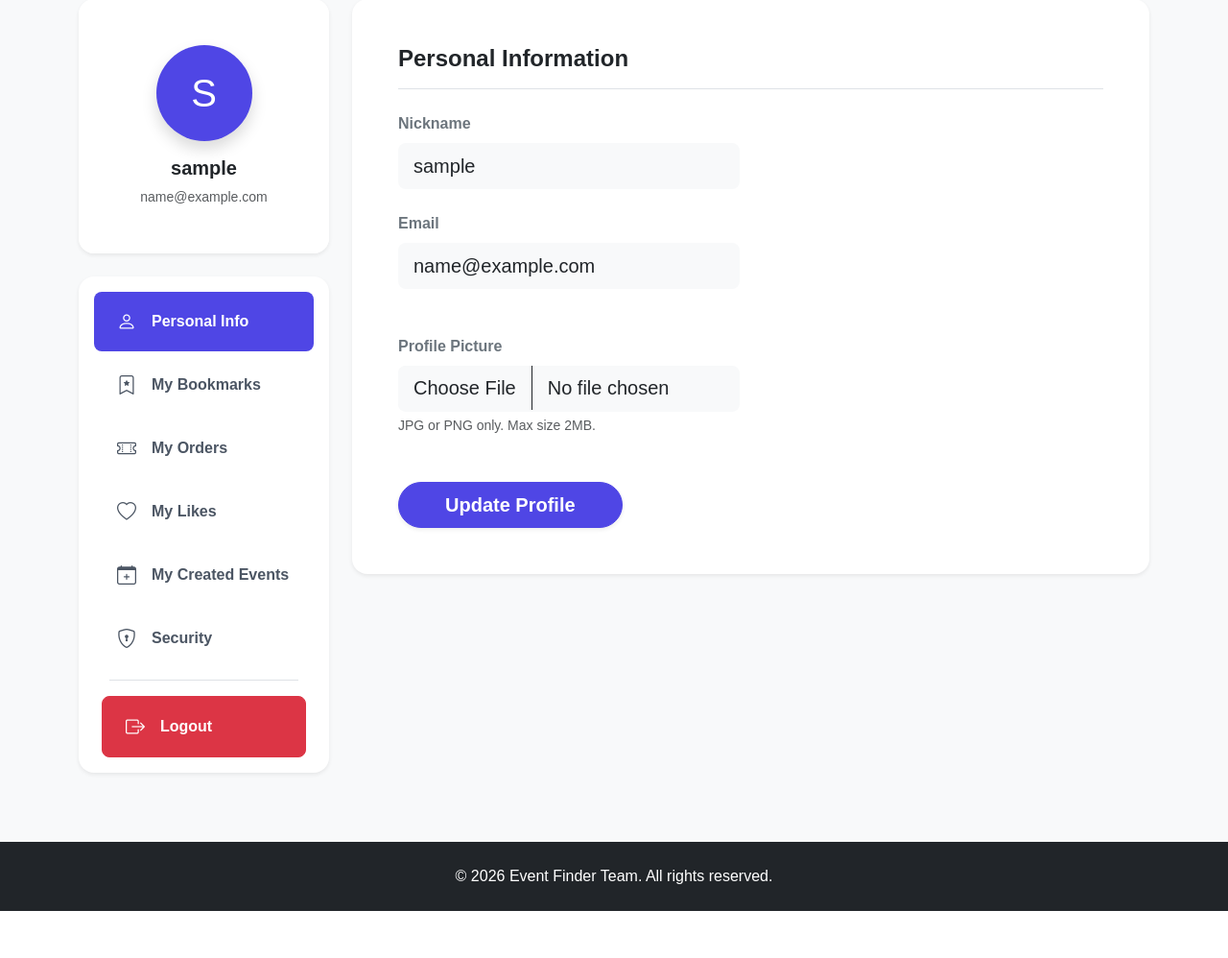
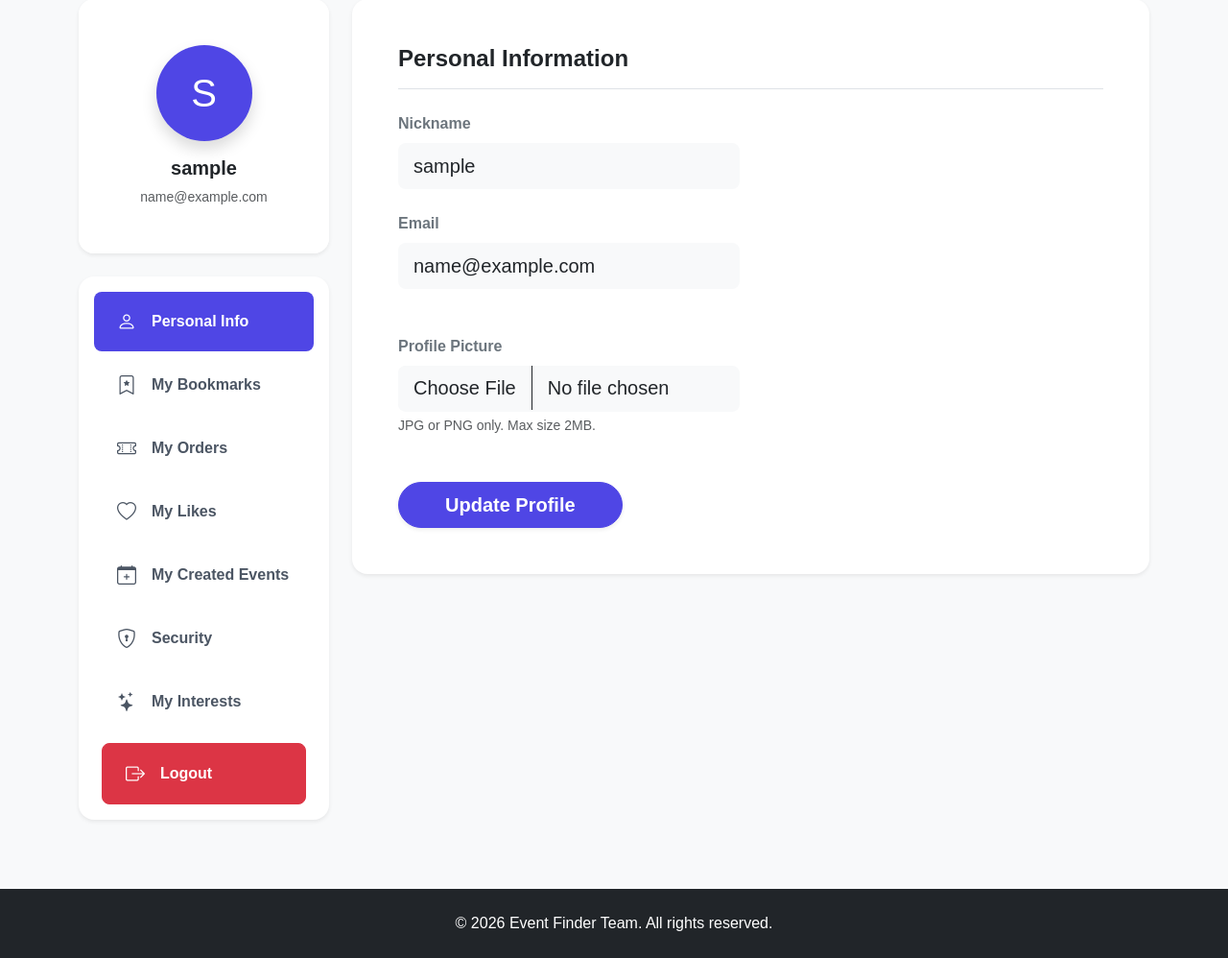
Before and after one commit to amritanshkm/CITS5505-Project, a Flask app: page /profile in a window 1280 px wide. Shown: the part 81-1079 px from the top of the page at 96% size. Before the commit the page ends 1030 px from the top, so only its background shows below. Run offline with Flask 3, Linux system fonts and the light colour scheme; the visitor is signed in with stand-in values (Sample User, id 1); data that the repository does not hold is empty; some libraries are stand-ins or nearby versions.

Commit message:
feat: add interests tab to profile sidebar

```diff
--- a/app/templates/profile.html
+++ b/app/templates/profile.html
@@ -30,6 +30,22 @@
 }
 .nav-pills .nav-link:hover:not(.active) {
     background-color: #f3f4f6;
+}
+
+.interest-btn {
+    transition: all 0.2s ease-in-out;
+    font-size: 0.85rem;
+}
+
+.interest-btn:hover {
+    transform: translateY(-2px);
+}
+
+.interest-btn.active {
+    background-color: #4f46e5 !important;
+    color: white !important;
+    border-color: #4f46e5 !important;
+    box-shadow: 0 4px 10px rgba(79, 70, 229, 0.25);
 }
 </style>
 {% endblock %}
@@ -74,7 +90,10 @@
                     <button class="nav-link text-start px-4 py-3 fw-semibold d-flex align-items-center" id="v-pills-security-tab" data-bs-toggle="pill" data-bs-target="#v-pills-security" type="button" role="tab" aria-controls="v-pills-security" aria-selected="false">
                         <i class="bi bi-shield-lock me-3 fs-5"></i> Security
                     </button>
-                    <div class="border-top my-2 mx-3"></div>
+                    <button class="nav-link text-start px-4 py-3 fw-semibold d-flex align-items-center" id="v-pills-interests-tab" data-bs-toggle="pill" data-bs-target="#v-pills-interests" type="button" role="tab" aria-controls="v-pills-interests" aria-selected="false">
+                        <i class="bi bi-stars me-3 fs-5"></i> My Interests
+                    </button>
+
                     <button class="btn btn-danger text-start px-4 py-3 fw-bold d-flex align-items-center mx-2 rounded-3 mt-2" data-bs-toggle="modal" data-bs-target="#logoutModal" type="button">
                         <i class="bi bi-box-arrow-right me-3 fs-5"></i> Logout
                     </button>
@@ -127,6 +146,8 @@
                             </div>
                         </form>
                     </div>
+
+
 
                     <!-- My Bookmarks Tab -->
                     <div class="tab-pane fade" id="v-pills-collections" role="tabpanel" aria-labelledby="v-pills-collections-tab">
@@ -311,6 +332,81 @@
                         </form>
                     </div>
 
+                    <!-- Interests Tab -->
+                    <div class="tab-pane fade" id="v-pills-interests" role="tabpanel" aria-labelledby="v-pills-interests-tab">
+
+                        <h4 class="mb-4 text-dark fw-bold border-bottom pb-3">
+                            My Interests
+                        </h4>
+
+                        <div class="card border-0 shadow-sm rounded-4 bg-light">
+
+                            <div class="card-body p-4 p-md-5">
+
+                                <div class="d-flex align-items-center mb-4">
+
+                                    <div class="bg-primary bg-opacity-10 text-primary rounded-circle d-flex align-items-center justify-content-center me-3"
+                                         style="width: 60px; height: 60px;">
+                                        <i class="bi bi-stars fs-3"></i>
+                                    </div>
+
+                                    <div>
+                                        <h4 class="fw-bold mb-1 text-dark">
+                                            Choose Your Interests
+                                        </h4>
+
+                                        <p class="text-muted mb-0">
+                                            Select multiple interests to personalize your event discovery experience.
+                                        </p>
+                                    </div>
+
+                                </div>
+
+                                <div class="d-flex flex-wrap gap-3 mt-4">
+
+                                    <button type="button"
+                                            class="btn btn-outline-primary rounded-pill px-4 py-3 fw-semibold interest-btn">
+                                        🎵 Music
+                                    </button>
+
+                                    <button type="button"
+                                            class="btn btn-outline-primary rounded-pill px-4 py-3 fw-semibold interest-btn">
+                                        🍔 Food & Drink
+                                    </button>
+
+                                    <button type="button"
+                                            class="btn btn-outline-primary rounded-pill px-4 py-3 fw-semibold interest-btn">
+                                        🧘 Health & Wellness
+                                    </button>
+
+                                    <button type="button"
+                                            class="btn btn-outline-primary rounded-pill px-4 py-3 fw-semibold interest-btn">
+                                        🏡 Home & Lifestyle
+                                    </button>
+
+                                    <button type="button"
+                                            class="btn btn-outline-primary rounded-pill px-4 py-3 fw-semibold interest-btn">
+                                        ⚽ Sports
+                                    </button>
+
+                                    <button type="button"
+                                            class="btn btn-outline-primary rounded-pill px-4 py-3 fw-semibold interest-btn">
+                                        💻 Technology
+                                    </button>
+
+                                </div>
+
+                                <div class="alert alert-light border rounded-4 mt-5 mb-0">
+                                    <i class="bi bi-info-circle me-2 text-primary"></i>
+                                    Your selected interests will help personalize future event recommendations.
+                                </div>
+
+                            </div>
+
+                        </div>
+
+                    </div>
+
                 </div>
             </div>
         </div>
@@ -371,6 +467,23 @@ document.addEventListener('DOMContentLoaded', function() {
             }
         });
     }
+
+    const interestButtons = document.querySelectorAll('.interest-btn');
+
+    interestButtons.forEach(button => {
+        button.addEventListener('click', () => {
+
+            button.classList.toggle('active');
+
+            if (button.classList.contains('active')) {
+                button.classList.remove('btn-outline-primary');
+                button.classList.add('btn-primary');
+            } else {
+                button.classList.remove('btn-primary');
+                button.classList.add('btn-outline-primary');
+            }
+        });
+    });
 });
 </script>
 {% endblock %}
```
